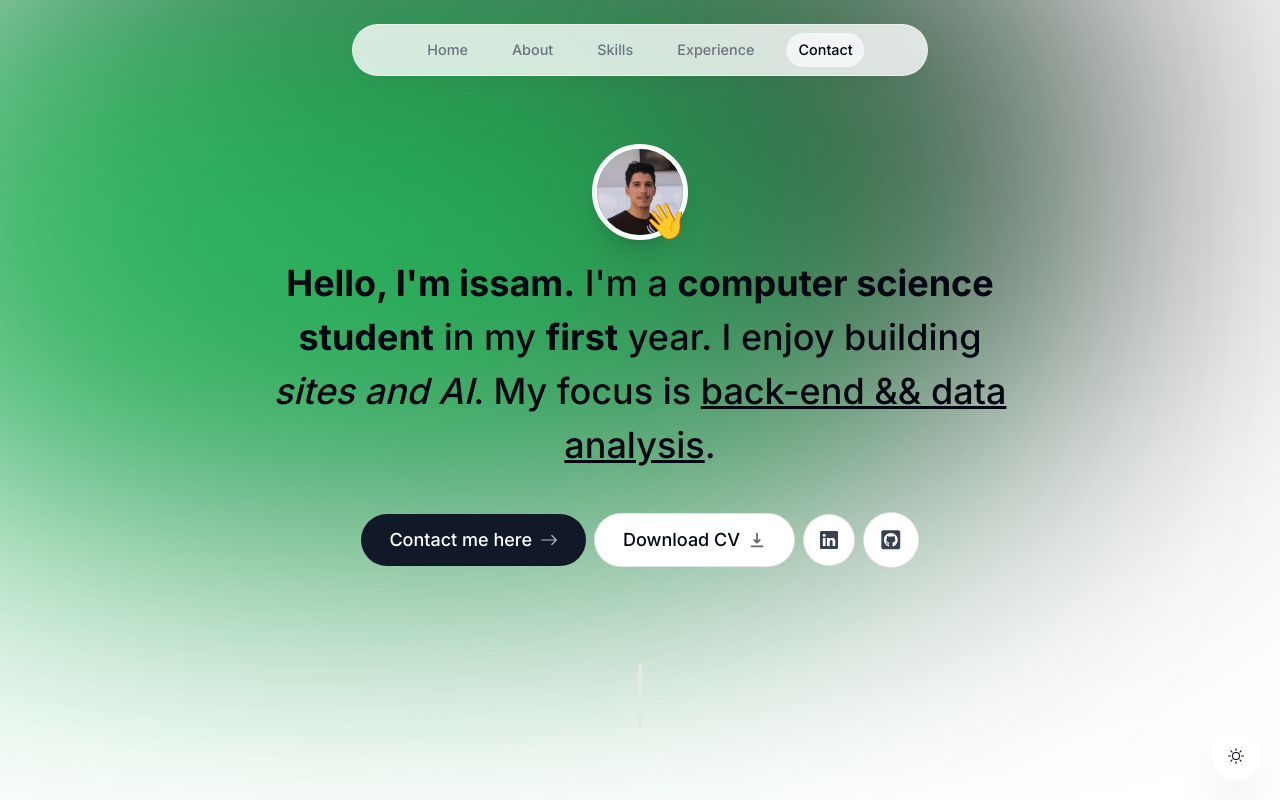
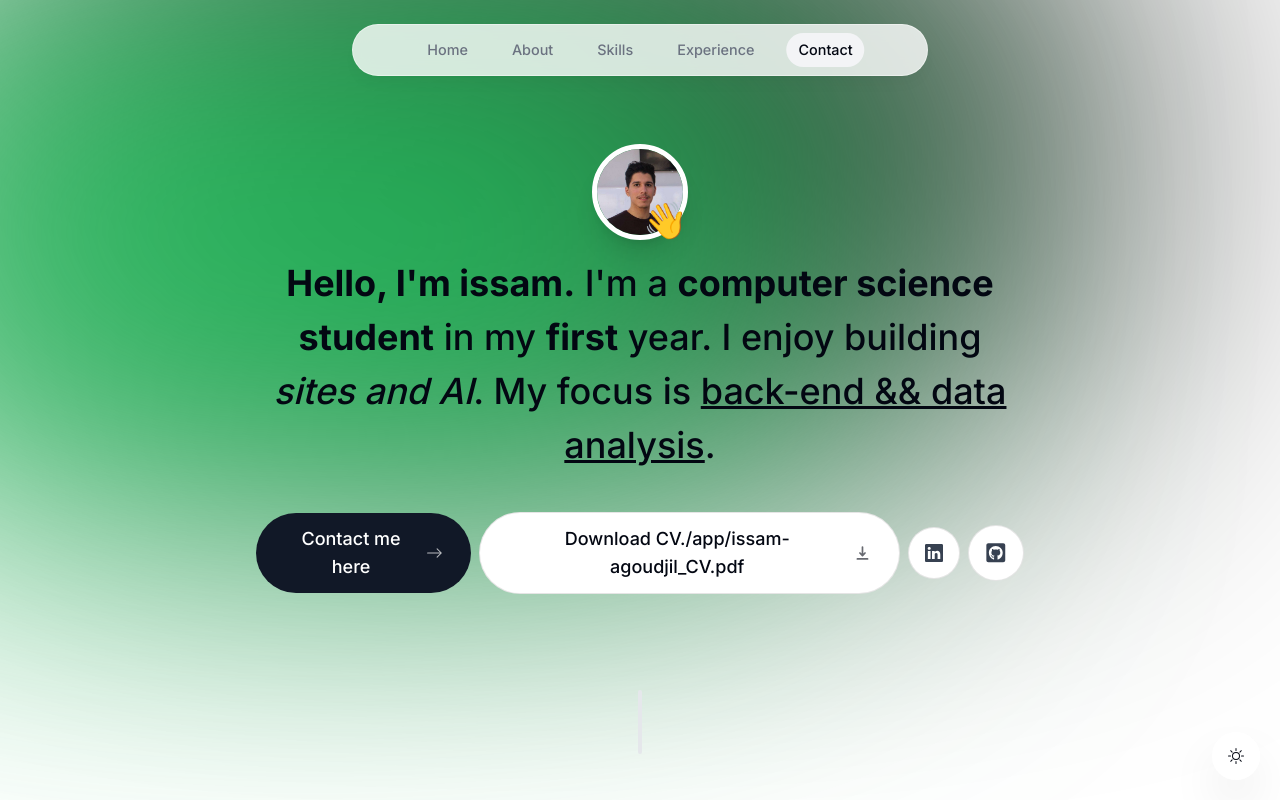
Before and after one commit to Agoudjiliss/portfolio_issam, a Next.js app: page / in a window 1280 px wide. Shown: the top 800 px of the page. Built offline with nearby package versions, Linux system fonts and the light colour scheme; no server answers.

Commit message:
add mon cv

```diff
--- a/components/intro.tsx
+++ b/components/intro.tsx
@@ -95,7 +95,7 @@ export default function Intro() {
           href="/CV.pdf"
           download
         >
-          Download CV{" "}
+          Download CV{"./app/issam-agoudjil_CV.pdf"}
           <HiDownload className="opacity-60 group-hover:translate-y-1 transition" />
         </a>
 
```
